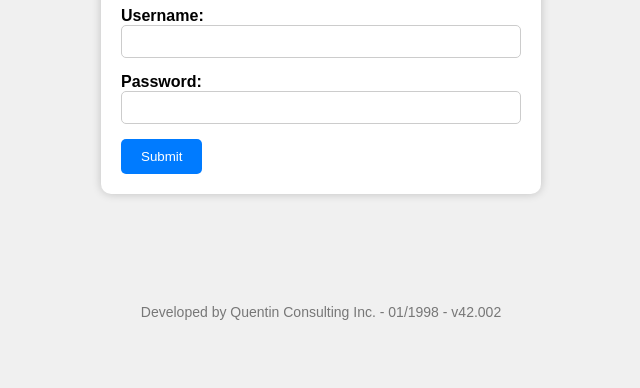
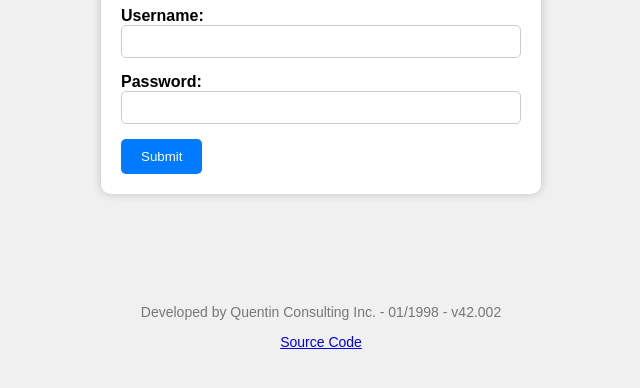
Before and after one commit to quentincloudsnow/badgingappweb, a website: page public/index.html in a window 1280 px wide. Shown: the part 266-654 px from the top of the page, without its empty margins (319-959 px from the left). Drawn offline with Linux system fonts and the light colour scheme.

Commit message:
Added sourcecod link

```diff
--- a/public/index.html
+++ b/public/index.html
@@ -29,6 +29,7 @@
     </div>
     <footer>
         Developed by Quentin Consulting Inc. - 01/1998 - v42.002
+        <p><a href="https://github.com/quentincloudsnow/badgingappweb">Source Code</a></p>
     </footer>
 </body>
 </html>
```
